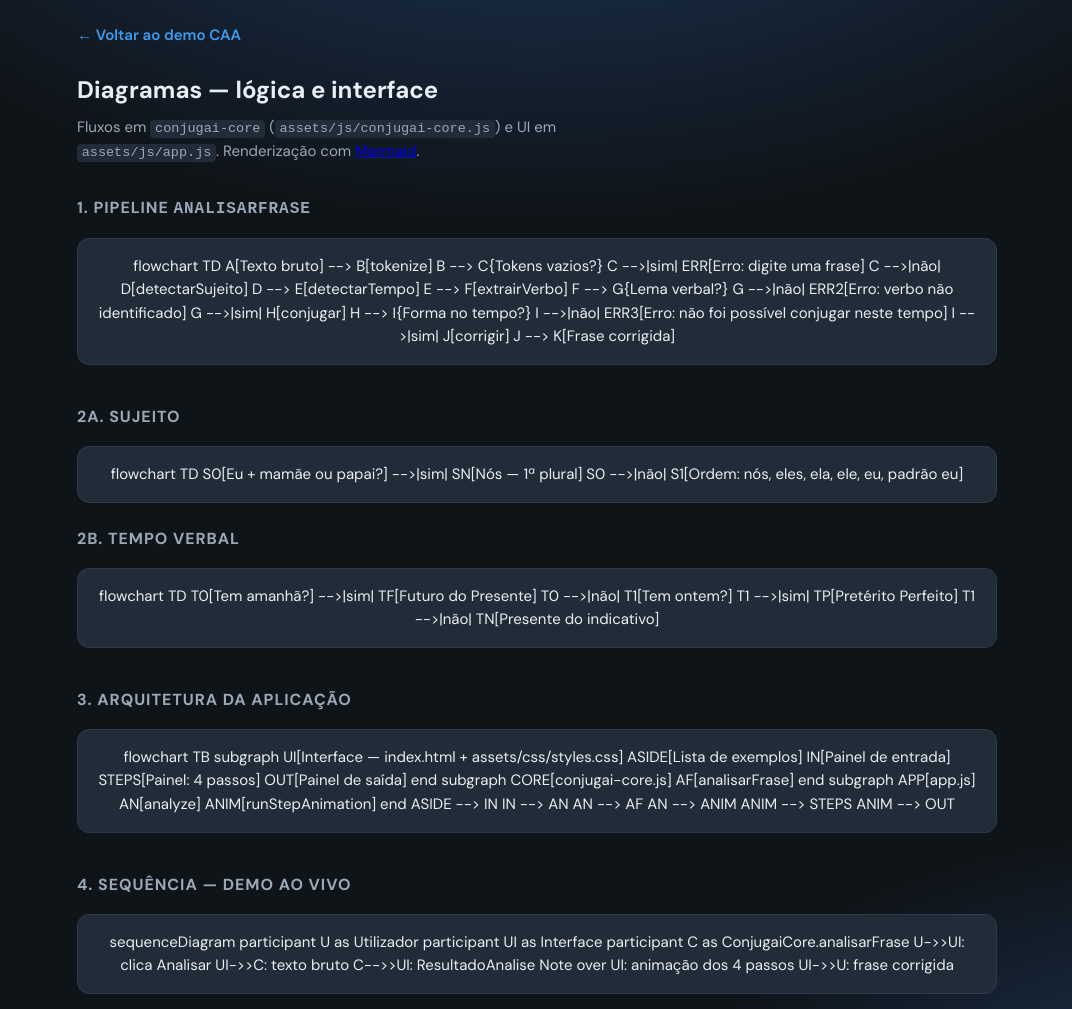
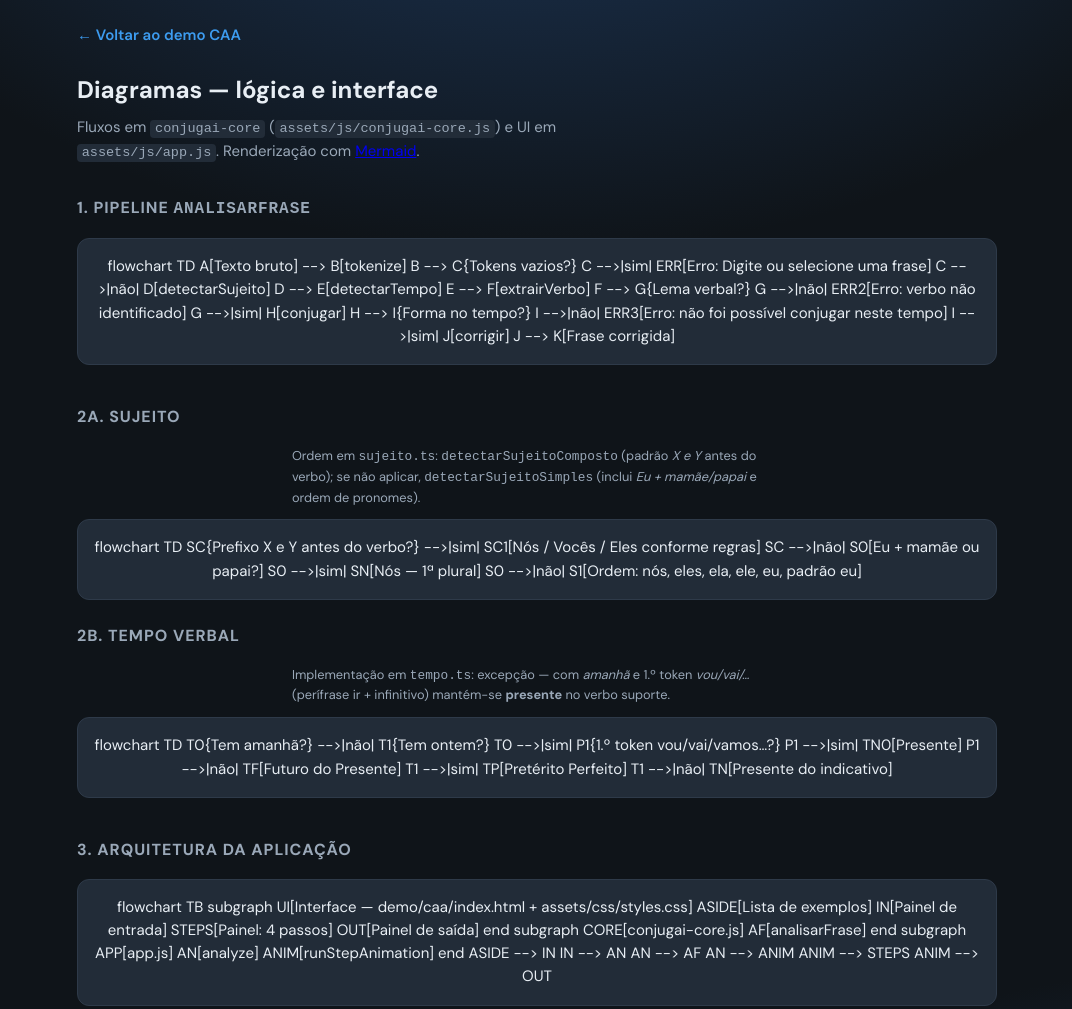
Before and after one commit to aac-ai-lab/conjug.ai, a website: page diagrama.html in a window 1280 px wide. Shown: the top 1009 px of the page, without its empty margins (103-1175 px from the left). Drawn offline with Linux system fonts and the light colour scheme; a script that the page names is missing.

Commit message:
Atualiza diagramas e documentação para maior clareza
- Modifica `diagrama.html` e `docs/diagrama.md` para corrigir mensagens de erro e melhorar a descrição dos fluxos de sujeito e tempo verbal, refletindo as regras de análise.
- Adiciona detalhes sobre a ordem de sujeito e a lógica de tempo verbal, incluindo exceções e condições específicas.
- Cria novos arquivos de documentação em LaTeX para diagramas, gerando `docs/diagramas-conjugai.pdf` e atualizando o arquivo `.fls` correspondente.

```diff
--- a/diagrama.html
+++ b/diagrama.html
@@ -77,7 +77,7 @@
 flowchart TD
   A[Texto bruto] --> B[tokenize]
   B --> C{Tokens vazios?}
-  C -->|sim| ERR[Erro: digite uma frase]
+  C -->|sim| ERR[Erro: Digite ou selecione uma frase]
   C -->|não| D[detectarSujeito]
   D --> E[detectarTempo]
   E --> F[extrairVerbo]
@@ -93,16 +93,28 @@ flowchart TD
 
       <section class="diagram-block">
         <h2>2a. Sujeito</h2>
+        <p class="hint" style="margin: 0 0 0.75rem; text-align: left; max-width: 56ch; margin-inline: auto">
+          Ordem em <code>sujeito.ts</code>: <code>detectarSujeitoComposto</code> (padrão <em>X e Y</em> antes do verbo);
+          se não aplicar, <code>detectarSujeitoSimples</code> (inclui <em>Eu + mamãe/papai</em> e ordem de pronomes).
+        </p>
         <div class="mermaid">
 flowchart TD
-  S0[Eu + mamãe ou papai?] -->|sim| SN[Nós — 1ª plural]
+  SC{Prefixo X e Y antes do verbo?} -->|sim| SC1[Nós / Vocês / Eles conforme regras]
+  SC -->|não| S0[Eu + mamãe ou papai?]
+  S0 -->|sim| SN[Nós — 1ª plural]
   S0 -->|não| S1[Ordem: nós, eles, ela, ele, eu, padrão eu]
         </div>
         <h2 style="margin-top: 1.5rem">2b. Tempo verbal</h2>
+        <p class="hint" style="margin: 0 0 0.75rem; text-align: left; max-width: 56ch; margin-inline: auto">
+          Implementação em <code>tempo.ts</code>: excepção — com <em>amanhã</em> e 1.º token <em>vou/vai/…</em> (perífrase ir + infinitivo)
+          mantém-se <strong>presente</strong> no verbo suporte.
+        </p>
         <div class="mermaid">
 flowchart TD
-  T0[Tem amanhã?] -->|sim| TF[Futuro do Presente]
-  T0 -->|não| T1[Tem ontem?]
+  T0{Tem amanhã?} -->|não| T1{Tem ontem?}
+  T0 -->|sim| P1{1.º token vou/vai/vamos…?}
+  P1 -->|sim| TN0[Presente]
+  P1 -->|não| TF[Futuro do Presente]
   T1 -->|sim| TP[Pretérito Perfeito]
   T1 -->|não| TN[Presente do indicativo]
         </div>
@@ -112,7 +124,7 @@ flowchart TD
         <h2>3. Arquitetura da aplicação</h2>
         <div class="mermaid">
 flowchart TB
-  subgraph UI[Interface — index.html + assets/css/styles.css]
+  subgraph UI[Interface — demo/caa/index.html + assets/css/styles.css]
     ASIDE[Lista de exemplos]
     IN[Painel de entrada]
     STEPS[Painel: 4 passos]
```
Also changed, not shown: docs/diagrama.md (+12 -8 lines), 4 other files.
